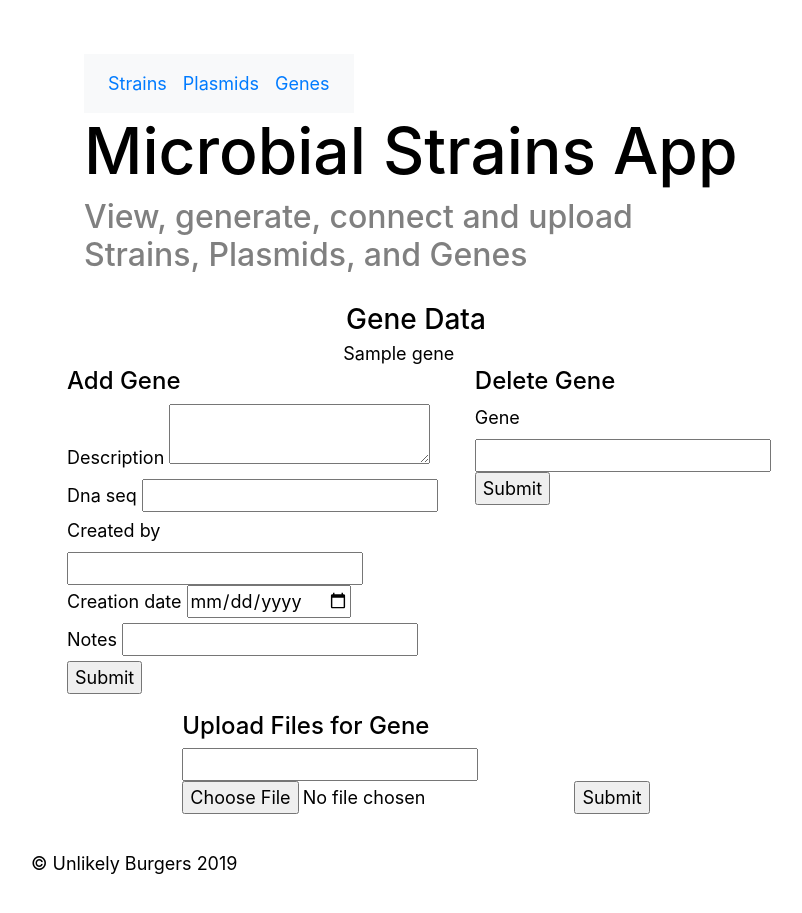
After one commit to robinovitch61/impossible_app, a Flask app: template app/templates/gene.html in a window 1280 px wide. The commit adds this page. Shown: the whole page, without its empty margins (224-1026 px from the left). Run offline with Flask 2, Linux system fonts and the light colour scheme; the template is opened without the code that fills it: most values are stand-ins (such as "Sample title", 1, 10 or a date in 2020); form fields are guessed from the names that the template uses; some libraries are stand-ins or nearby versions.

Commit message:
refactor html, add nav

```diff
--- a/app/app.py
+++ b/app/app.py
@@ -26,10 +26,8 @@ DB_NAME = 'microbes'
 bootstrap(DB_NAME)
 db = MySQLConn(app, DB_NAME)
 
-# on user visit to landing page
 @app.route('/', methods=("GET", "POST"))
-def index():
-
+def strain():
     # add strain
     strain_form = StrainAddForm(request.form)
     if strain_form.validate_on_submit():
@@ -49,6 +47,17 @@ def index():
         db.remove_from_table('strain', 'strain_id = {}'.format(strain_id))
         return redirect('/')
 
+    df_strain = db.query_data("SELECT * FROM {db}.strain")
+
+    return render_template(
+        'strain.html',
+        strain=df_strain.to_html(classes='data', header="true", index=False),
+        strain_form=strain_form,
+        strain_del_form=strain_del_form,
+    )
+
+@app.route('/plasmid', methods=("GET", "POST"))
+def plasmid():
     # add plasmid
     plasmid_form = PlasmidAddForm(request.form)
     if plasmid_form.validate_on_submit():
@@ -60,14 +69,14 @@ def index():
             'notes': plasmid_form.notes.data,
         }
         db.insert_into_table('plasmid', data)
-        return redirect('/')
+        return redirect('/plasmid')
 
     # delete plasmid
     plasmid_del_form = PlasmidDeleteForm(request.form)
     if plasmid_del_form.validate_on_submit():
         plasmid_id = plasmid_del_form.plasmid_id.data
         db.remove_from_table('plasmid', 'plasmid_id = {}'.format(plasmid_id))
-        return redirect('/')
+        return redirect('/plasmid')
 
     # upload files for plasmid
     plasmid_file_form = UploadForm(request.form)
@@ -81,8 +90,20 @@ def index():
             all_files.append(full_path)
             _file.save(full_path)
         app.logger.debug(all_files)
-        return redirect('/')
+        return redirect('/plasmid')
 
+    df_plasmid = db.query_data("SELECT * FROM {db}.plasmid")
+
+    return render_template(
+        'plasmid.html',
+        plasmid=df_plasmid.to_html(classes='data', header="true", index=False),
+        plasmid_form=plasmid_form,
+        plasmid_del_form=plasmid_del_form,
+        plasmid_file_form=plasmid_file_form,
+    )
+
+@app.route('/gene', methods=("GET", "POST"))
+def gene():
     # add gene
     gene_form = GeneAddForm(request.form)
     if gene_form.validate_on_submit():
@@ -94,31 +115,37 @@ def index():
             'notes': gene_form.notes.data,
         }
         db.insert_into_table('gene', data)
-        return redirect('/')
+        return redirect('/gene')
 
     # delete gene
     gene_del_form = GeneDeleteForm(request.form)
     if gene_del_form.validate_on_submit():
         gene_id = gene_del_form.gene_id.data
         db.remove_from_table('gene', 'gene_id = {}'.format(gene_id))
-        return redirect('/')
+        return redirect('/gene')
 
-    df_strain = db.query_data("SELECT * FROM {db}.strain")
-    df_plasmid = db.query_data("SELECT * FROM {db}.plasmid")
+    # upload files for gene
+    gene_file_form = UploadForm(request.form)
+    if gene_file_form.validate_on_submit():
+        file_names = request.files.getlist(gene_file_form.files.name)
+        all_files = []
+        app.logger.debug(file_names)
+        for _file in file_names:
+            file_name = secure_filename(_file.filename)
+            full_path = os.path.join(app.config['UPLOAD_FOLDER'], file_name)
+            all_files.append(full_path)
+            _file.save(full_path)
+        app.logger.debug(all_files)
+        return redirect('/gene')
+
     df_gene = db.query_data("SELECT * FROM {db}.gene")
 
     return render_template(
-        'index.html',
-        strain=df_strain.to_html(classes='data', header="true", index=False),
-        plasmid=df_plasmid.to_html(classes='data', header="true", index=False),
+        'gene.html',
         gene=df_gene.to_html(classes='data', header="true", index=False),
-        strain_form=strain_form,
-        strain_del_form=strain_del_form,
-        plasmid_form=plasmid_form,
-        plasmid_del_form=plasmid_del_form,
-        plasmid_file_form=plasmid_file_form,
         gene_form=gene_form,
         gene_del_form=gene_del_form,
+        gene_file_form=gene_file_form,
     )
 
 if __name__ == '__main__':
--- a/app/static/css/style.css
+++ b/app/static/css/style.css
@@ -2,6 +2,10 @@ body {
     margin: 0;
     font-size: 18px;
     color: black;
+}
+
+.container {
+    max-width: 800px;
 }
 
 .header {
@@ -11,6 +15,10 @@ body {
     max-width: 700px;
     padding: 3em 1em 1em;
     margin: 0 auto;
+}
+
+.footer {
+    margin: 2em 0;
 }
 
 .tables {
@@ -30,6 +38,10 @@ body {
 
 .text-controls {
     display: flex;
+}
+
+.upload {
+    margin-top: 1em;
 }
 
 .edit-form {
--- /dev/null
+++ b/app/templates/gene.html
@@ -0,0 +1,27 @@
+{% extends 'layout.html' %}
+
+{% block title %}
+    Genes
+{% endblock %}
+
+{% block content %}
+    <section class="tables">
+        <div id="gene">
+            <h3>Gene Data</h3>
+            {{ gene|safe }}
+        </div>
+
+        <div class="text-controls">
+            <div class="edit-form">
+                {% include 'add_gene.html' %}
+            </div>
+            <div class="edit-form">
+                {% include 'delete_gene.html' %}
+            </div>
+        </div>
+
+        <div class="upload">
+            {% include 'upload_gene.html' %}
+        </div>
+    </section>
+{% endblock %}
--- /dev/null
+++ b/app/templates/header.html
@@ -0,0 +1,18 @@
+<section class="header">
+    <nav class="navbar navbar-expand-sm bg-light">
+        <ul class="navbar-nav">
+            <li class="nav-item">
+            <a class="nav-link" href="/">Strains</a>
+            </li>
+            <li class="nav-item">
+            <a class="nav-link" href="/plasmid">Plasmids</a>
+            </li>
+            <li class="nav-item">
+            <a class="nav-link" href="/gene">Genes</a>
+            </li>
+        </ul>
+    </nav>
+
+    <h1>Microbial Strains App</h1>
+    <h2>View, generate, connect and upload Strains, Plasmids, and Genes</h2>
+</section>
--- /dev/null
+++ b/app/templates/layout.html
@@ -0,0 +1,31 @@
+<!doctype html>
+<html lang="en">
+    <head>
+        {% block head %}
+        <meta charset="utf-8">
+        <meta name="viewport" content="width=device-width, initial-scale=1, shrink-to-fit=no">
+
+        <link rel="stylesheet" href="https://stackpath.bootstrapcdn.com/bootstrap/4.1.1/css/bootstrap.min.css" integrity="sha384-WskhaSGFgHYWDcbwN70/dfYBj47jz9qbsMId/iRN3ewGhXQFZCSftd1LZCfmhktB" crossorigin="anonymous">
+        <link rel="stylesheet" href="{{ url_for('static', filename='css/style.css') }}">
+        <link rel="icon" href="{{ url_for('static', filename='assets/favicon.ico') }}">
+
+        <title>{% block title %}{% endblock %}</title>
+        {% endblock %}
+    </head>
+
+    <body>
+        <div class="container">
+            {%include 'header.html' %}
+
+            <section class="content">
+                {% block content %}{% endblock %}
+            </section>
+
+            <section class="footer">
+                {% block footer %}
+                    <span>&copy; Unlikely Burgers 2019</span>
+                {% endblock %}
+            </section>
+        </div>
+    </body>
+</html>
--- /dev/null
+++ b/app/templates/upload_gene.html
@@ -0,0 +1,11 @@
+<form method="POST" enctype="multipart/form-data" action="">
+    {{ gene_file_form.hidden_tag() }}
+    <h4>Upload Files for Gene</h4>
+
+    <div class="form-field">{{ gene_file_form.insert }}</div>
+    {{ gene_file_form.files }}
+    {% for error in gene_file_form.files.errors %}
+        <span style="color: red;">{{ error }}</span>
+    {% endfor %}
+    {{ gene_file_form.submit }}
+</form>
```
Also changed, not shown: app/templates/index.html (deleted, +0 -79 lines), app/templates/plasmid.html (added, +27 -0 lines), app/templates/strain.html (added, +24 -0 lines).
